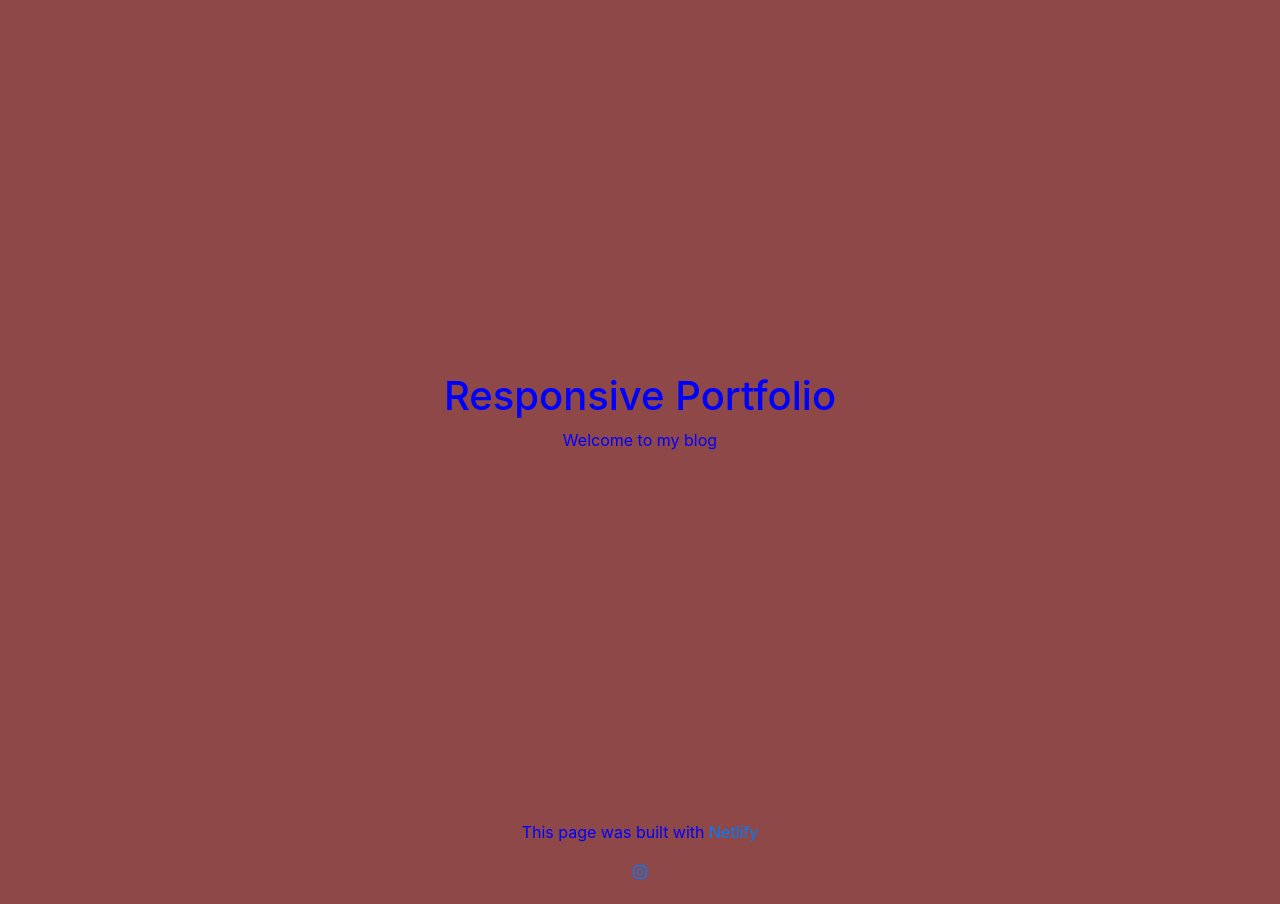
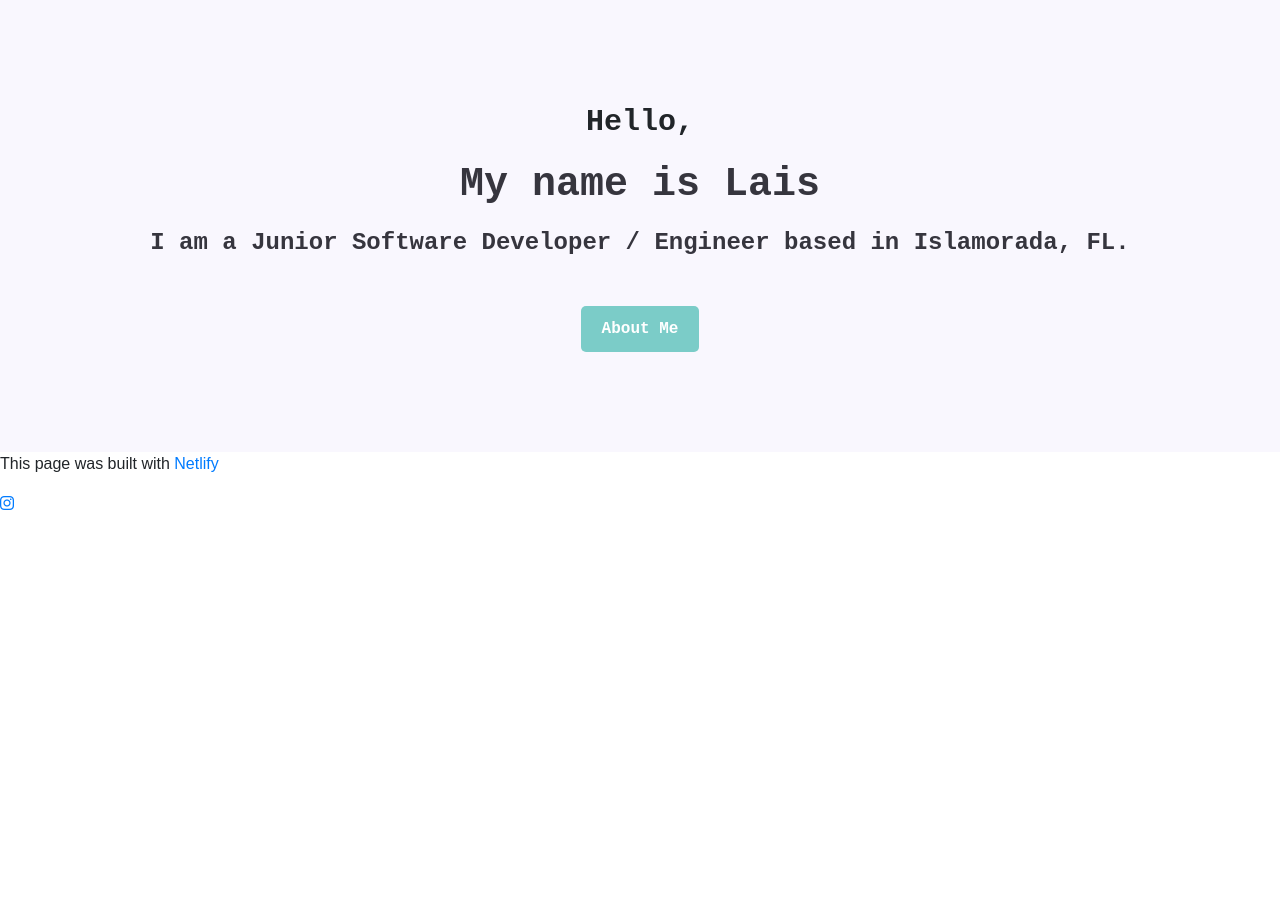
Before and after one commit to LaisZagati/responsive_portfolio, a plain HTML site: page index.html in a window 1280 px wide. After the commit the page ends 800 px from the top, so only its background shows below. Drawn offline with nearby package versions, Linux system fonts and the light colour scheme; a web font is replaced by a local one.

Commit message:
home page/header built and styled

```diff
--- a/index.html
+++ b/index.html
@@ -50,11 +50,15 @@
   </head>
   <body>
     <!-- Main heading of the page -->
-    <div
-      class="d-flex flex-column justify-content-center align-items-center vh-100"
-    >
-      <h1>Responsive Portfolio</h1>
-      <p>Welcome to my blog</p>
+    <div class="hero">
+      <p>Hello,</p>
+      <h1> My name is Lais</h1>
+      <h2 class= "mb-5">
+        I am a Junior Software Developer / Engineer based in Islamorada, FL.
+      </h2>
+      <div>
+        <a href="#" class="btn btn-branding">About Me</a>
+      </div>
     </div>
     <footer>
       <p>
--- a/styles/style.css
+++ b/styles/style.css
@@ -1,6 +1,58 @@
+:root {
+  --branding-color: #7bccc8;
+  --secondary-color: #f9f7fe;
+  --heading-font-family: "Playfair Display", serif;
+  --default-font-family: "Poppins", sans-serif;
+}
+
 body {
-    color: blue;
-    background-color: rgb(142, 72, 72);
-    text-align: center;
-    margin: 20px;
+  font-family: var(--default-font-family);
 }
+
+h1,
+h2,
+h3,
+h4,
+h5,
+h6 {
+  color: #36353e;
+  font-family: var(--heading-font-family);
+  font-weight: bold;
+}
+
+p {
+  font-family: "Poppins", sans-serif;
+  font-weight: normal;
+}
+.hero {
+  background-color: var(--secondary-color);
+  text-align: center;
+  padding: 100px 20px;
+}
+
+.hero p {
+  font-size: 30px;
+  font-weight: bold;
+  font-family: "Space Grotesk", monospace;
+}
+
+.hero h2 {
+  font-family: "Space Grotesk", monospace;
+  font-size: 24px;
+}
+
+.hero h1 {
+  font-size: 40px;
+  margin-bottom: 20px;
+  font-family: "Space Grotesk", monospace;
+}
+
+.btn-branding {
+  background-color: var(--branding-color);
+  color: white;
+  padding: 10px 20px;
+  text-decoration: none;
+  border-radius: 5px;
+  font-family: "Departure Mono", monospace;
+  font-weight: bold;
+}
```
